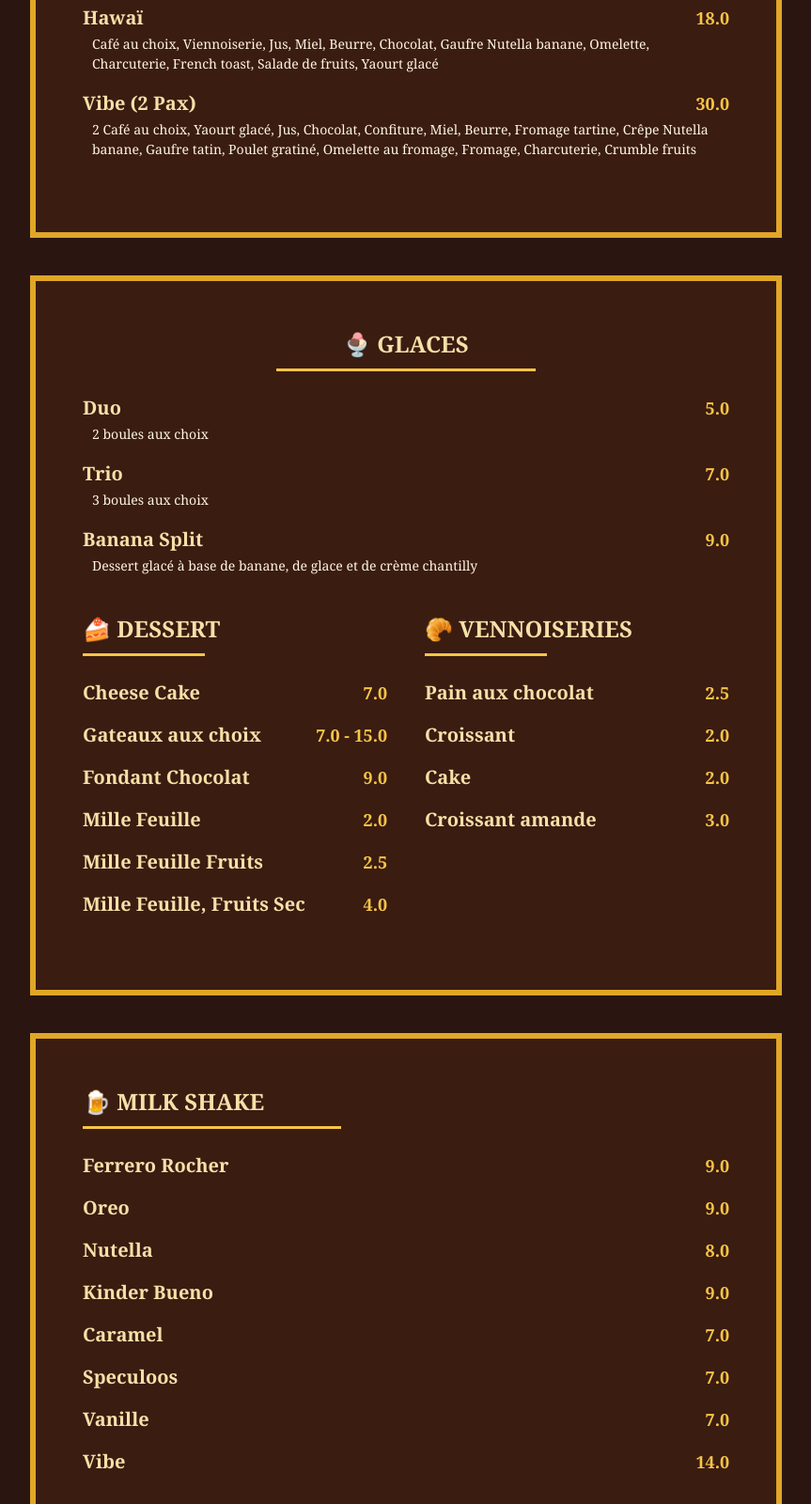
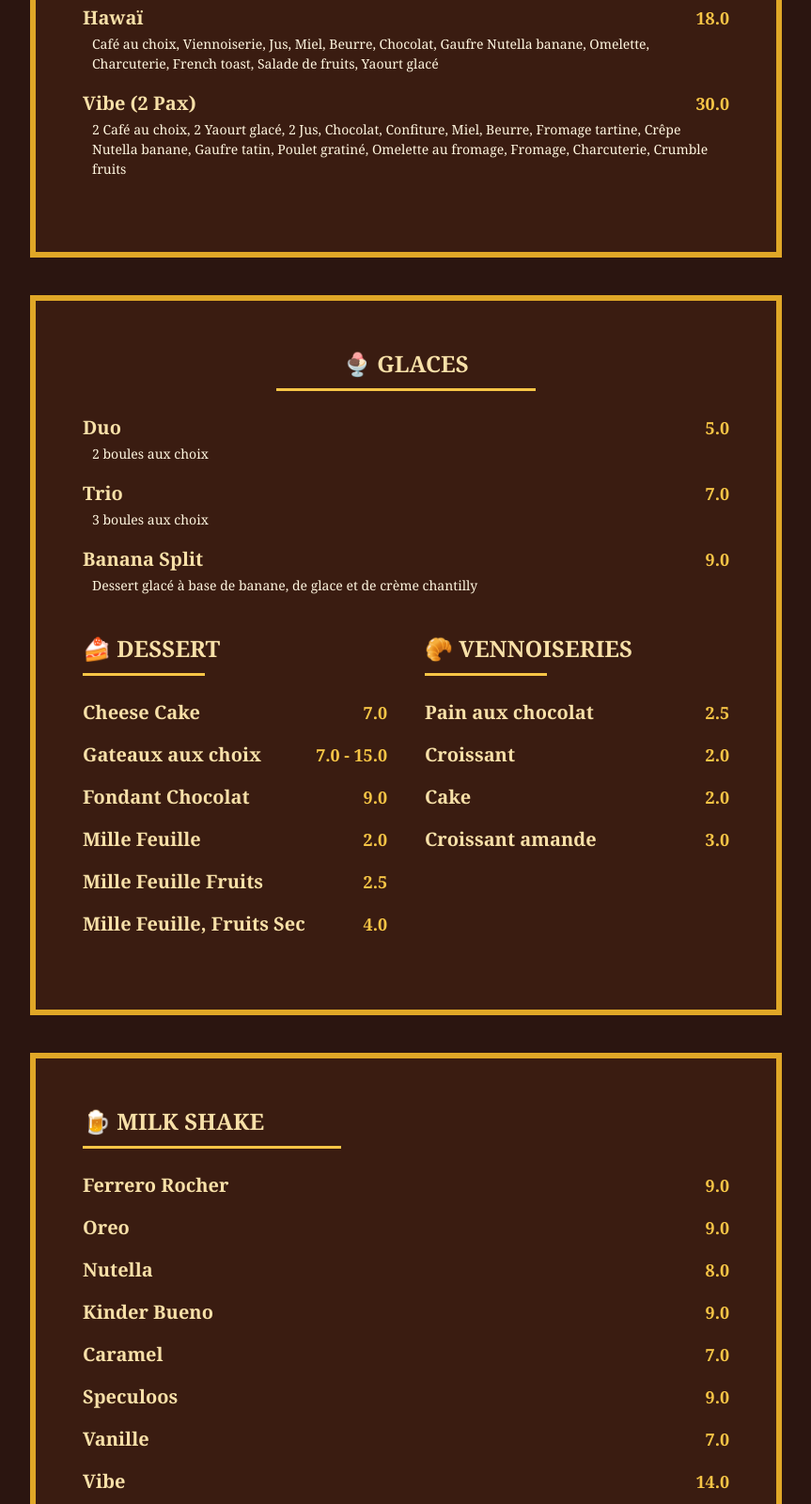
Before and after one commit to kaiedhazem/vibe-menu, a plain HTML site: page index.html in a window 1280 px wide. Shown: the part 1400-3000 px from the top of the page at 94% size, without its empty margins (208-1071 px from the left). Drawn offline with Linux system fonts and the light colour scheme.

Commit message:
correct prix

```diff
--- a/index.html
+++ b/index.html
@@ -111,7 +111,7 @@
         <div class="item-price">30.0</div>
       </div>
       <div class="item-desc">
-        2 Café au choix, Yaourt glacé, Jus, Chocolat, Confiture,
+        2 Café au choix, 2 Yaourt glacé, 2 Jus, Chocolat, Confiture,
         Miel, Beurre, Fromage tartine, Crêpe Nutella banane,
         Gaufre tatin, Poulet gratiné, Omelette au fromage,
         Fromage, Charcuterie, Crumble fruits
@@ -291,7 +291,7 @@
   <div class="item">
     <div class="item-header">
       <div class="item-name">Speculoos</div>
-      <div class="item-price">7.0</div>
+      <div class="item-price">9.0</div>
     </div>
   </div>
 
@@ -938,7 +938,7 @@
     </div>
     <div class="item-desc">
       Laitue, Crispy Chicken, Parmesan, Tomates séchées,
-      Croutons, Maïs doux, Sauce cesare
+      Croutons, Maïs noix, Sauce cesare
     </div>
   </div>
 
```
